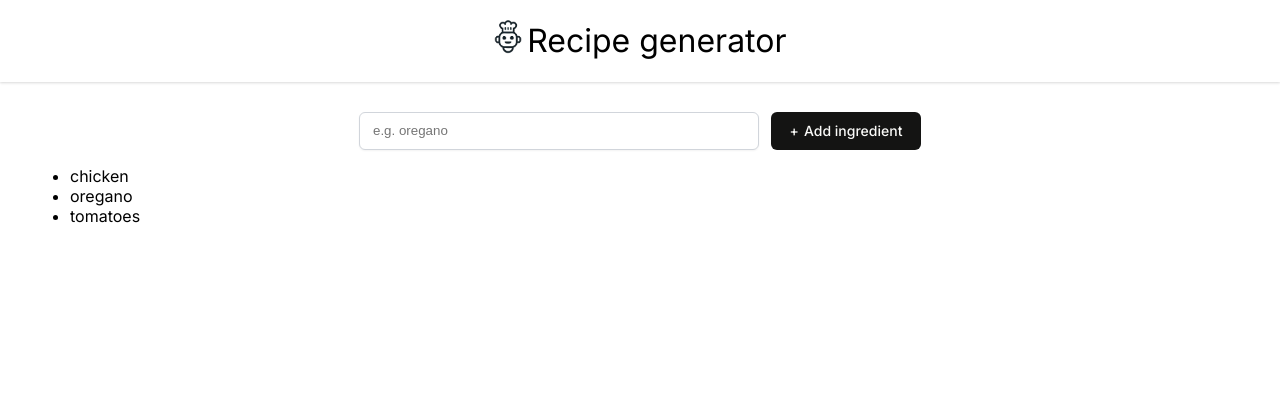
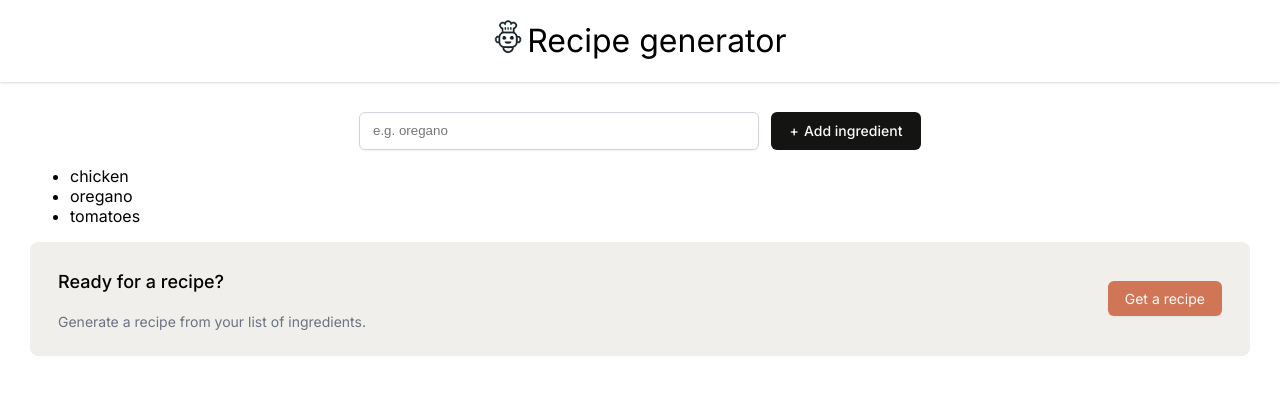
Before and after one commit to Petrasoderstrom1612/ai-recipe-generator, a React (Vite) app: page / in a window 1280 px wide. Shown: the top 394 px of the page. Built offline with nearby package versions, Linux system fonts and the light colour scheme.

Commit message:
added && for more ingredienses than 2 and artificial showRecipe state to toggle recipe by a button once 2 ingredienses are added

```diff
--- a/src/components/Main.jsx
+++ b/src/components/Main.jsx
@@ -2,9 +2,13 @@
 
 const Main = () => {
     const [ingredients, setIngredients] = React.useState(["chicken", "oregano", "tomatoes"])
+    const [recipeShown, setRecipeShown] = React.useState(false)
+
+    const showRecipe = () => {
+      setRecipeShown(PrevRecipeShown => !PrevRecipeShown)
+    }
 
     const ingredientsInnerHtml = ingredients.map(oneIngredient => (<li key={oneIngredient}>{oneIngredient}</li>))
-
 
     const handleSubmit = (formData) => {
         const addedIngr = formData.get("ingredient")
@@ -33,6 +37,48 @@
             {ingredientsInnerHtml}
         </ul>
       </div>
+      {ingredients.length > 2 &&
+        <div className="get-recipe-container">
+            <div>
+                <h3>Ready for a recipe?</h3>
+                <p>Generate a recipe from your list of ingredients.</p>
+            </div>
+            <button onClick={showRecipe}>Get a recipe</button>
+        </div>
+
+      }
+      {recipeShown &&  <section>
+    <h2>Chef Claude Recommends:</h2>
+    <article className="suggested-recipe-container" aria-live="polite">
+        <p>Based on the ingredients you have available, I would recommend making a simple a delicious <strong>Beef Bolognese Pasta</strong>. Here is the recipe:</p>
+        <h3>Beef Bolognese Pasta</h3>
+        <strong>Ingredients:</strong>
+        <ul>
+            <li>1 lb. ground beef</li>
+            <li>1 onion, diced</li>
+            <li>3 cloves garlic, minced</li>
+            <li>2 tablespoons tomato paste</li>
+            <li>1 (28 oz) can crushed tomatoes</li>
+            <li>1 cup beef broth</li>
+            <li>1 teaspoon dried oregano</li>
+            <li>1 teaspoon dried basil</li>
+            <li>Salt and pepper to taste</li>
+            <li>8 oz pasta of your choice (e.g., spaghetti, penne, or linguine)</li>
+        </ul>
+        <strong>Instructions:</strong>
+        <ol>
+            <li>Bring a large pot of salted water to a boil for the pasta.</li>
+            <li>In a large skillet or Dutch oven, cook the ground beef over medium-high heat, breaking it up with a wooden spoon, until browned and cooked through, about 5-7 minutes.</li>
+            <li>Add the diced onion and minced garlic to the skillet and cook for 2-3 minutes, until the onion is translucent.</li>
+            <li>Stir in the tomato paste and cook for 1 minute.</li>
+            <li>Add the crushed tomatoes, beef broth, oregano, and basil. Season with salt and pepper to taste.</li>
+            <li>Reduce the heat to low and let the sauce simmer for 15-20 minutes, stirring occasionally, to allow the flavors to meld.</li>
+            <li>While the sauce is simmering, cook the pasta according to the package instructions. Drain the pasta and return it to the pot.</li>
+            <li>Add the Bolognese sauce to the cooked pasta and toss to combine.</li>
+            <li>Serve hot, garnished with additional fresh basil or grated Parmesan cheese if desired.</li>
+        </ol>
+    </article>
+</section>}
     </main>
   );
 };
--- a/src/index.css
+++ b/src/index.css
@@ -67,3 +67,36 @@
   flex-direction: column;
   justify-content: center;
 }
+
+.get-recipe-container {
+    display: flex;
+    justify-content: space-between;
+    align-items: center;
+    border-radius: 8px;
+    background: #F0EFEB;
+    padding: 10px 28px;
+}
+
+.get-recipe-container h3 {
+    font-size: 1.125rem;
+    font-weight: 500;
+    line-height: 24px;
+}
+
+.get-recipe-container p {
+    color: #6B7280;
+    font-size: 0.875rem;
+    line-height: 20px;
+}
+
+.get-recipe-container button {
+    border: none;
+    border-radius: 6px;
+    background: #D17557;
+    box-shadow: 0px 1px 2px 0px rgba(0, 0, 0, 0.05);
+    color: #FAFAF8;
+    padding: 9px 17px;
+    font-family: Inter, sans-serif;
+    font-size: 0.875rem;
+    cursor: pointer;
+}
```
